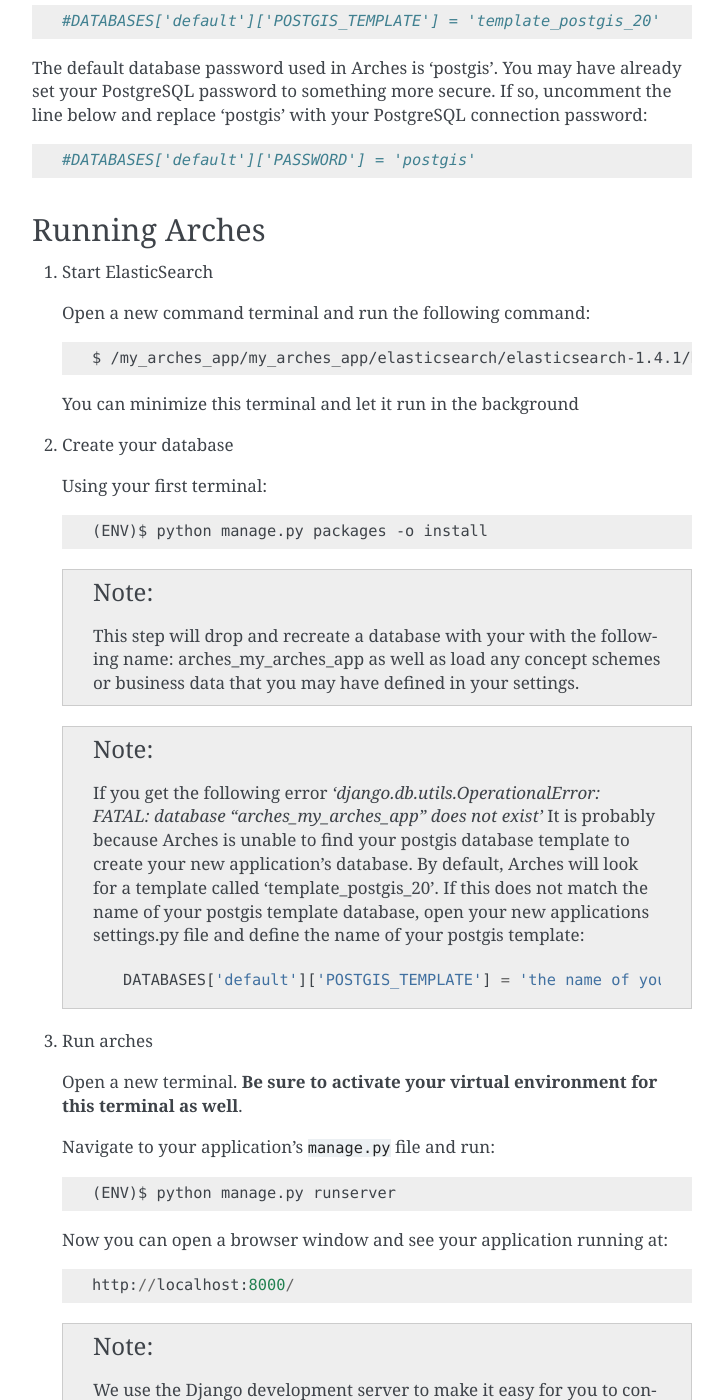
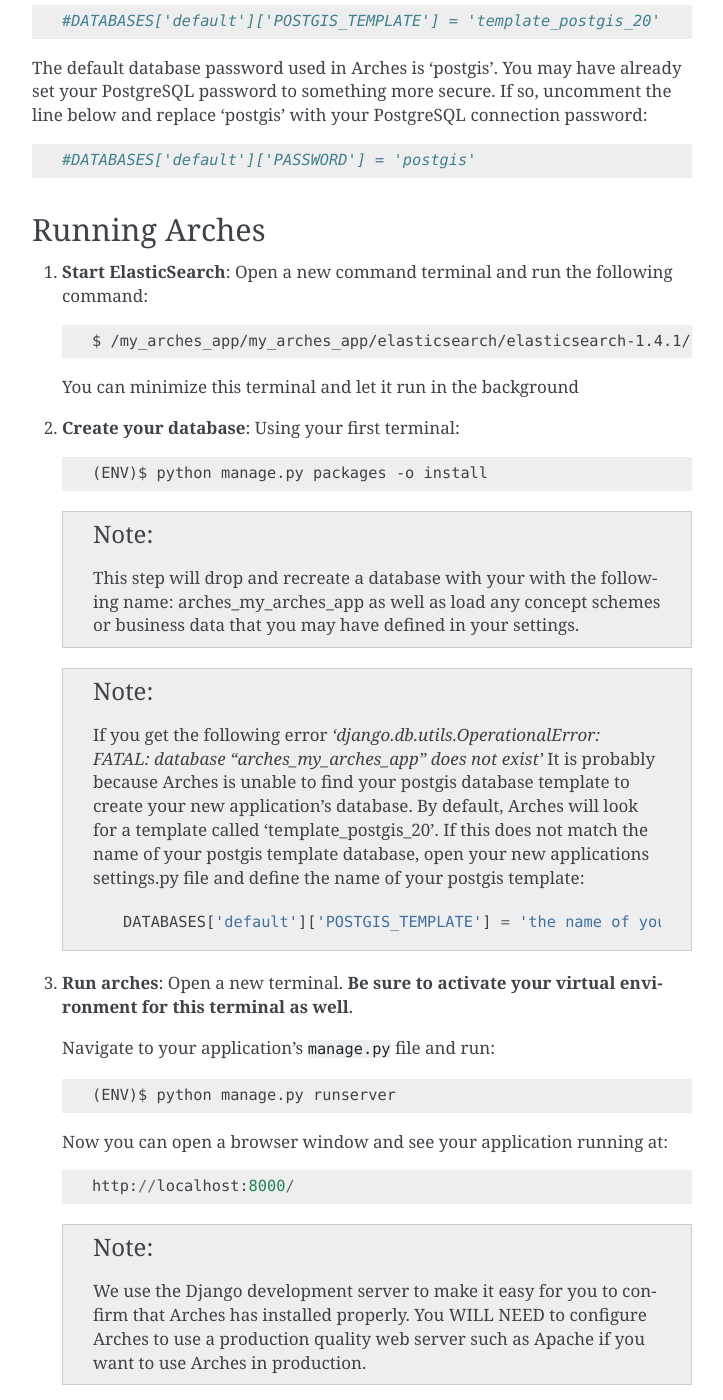
Before and after one commit to archesproject/arches-docs, a Sphinx documentation site: the page built from docs/getting-started.txt, in a window 1280 px wide and 1400 px high, scrolled down 4005 px. Shown: the whole window, without its empty margins (388-1111 px from the left). Built offline with Sphinx 7.4.7, drawn with Linux system fonts in a browser that asks for light colours.

Commit message:
more editing

```diff
--- a/docs/getting-started.txt
+++ b/docs/getting-started.txt
@@ -167,17 +167,13 @@
 Running Arches
 ==============
 
-#.  Start ElasticSearch
-
-    Open a new command terminal and run the following command::
+#.  **Start ElasticSearch**: Open a new command terminal and run the following command::
 
         $ /my_arches_app/my_arches_app/elasticsearch/elasticsearch-1.4.1/bin/elasticsearch
 
     You can minimize this terminal and let it run in the background
 
-#.  Create your database
-
-    Using your first terminal::
+#.  **Create your database**: Using your first terminal::
 
         (ENV)$ python manage.py packages -o install
 
@@ -191,9 +187,7 @@
 
           DATABASES['default']['POSTGIS_TEMPLATE'] = 'the name of your postgis template'
 
-#.  Run arches
-
-    Open a new terminal. **Be sure to activate your virtual environment for this terminal as well**.
+#.  **Run arches**: Open a new terminal. **Be sure to activate your virtual environment for this terminal as well**.
 
     Navigate to your application's ``manage.py`` file and run::
 
```
